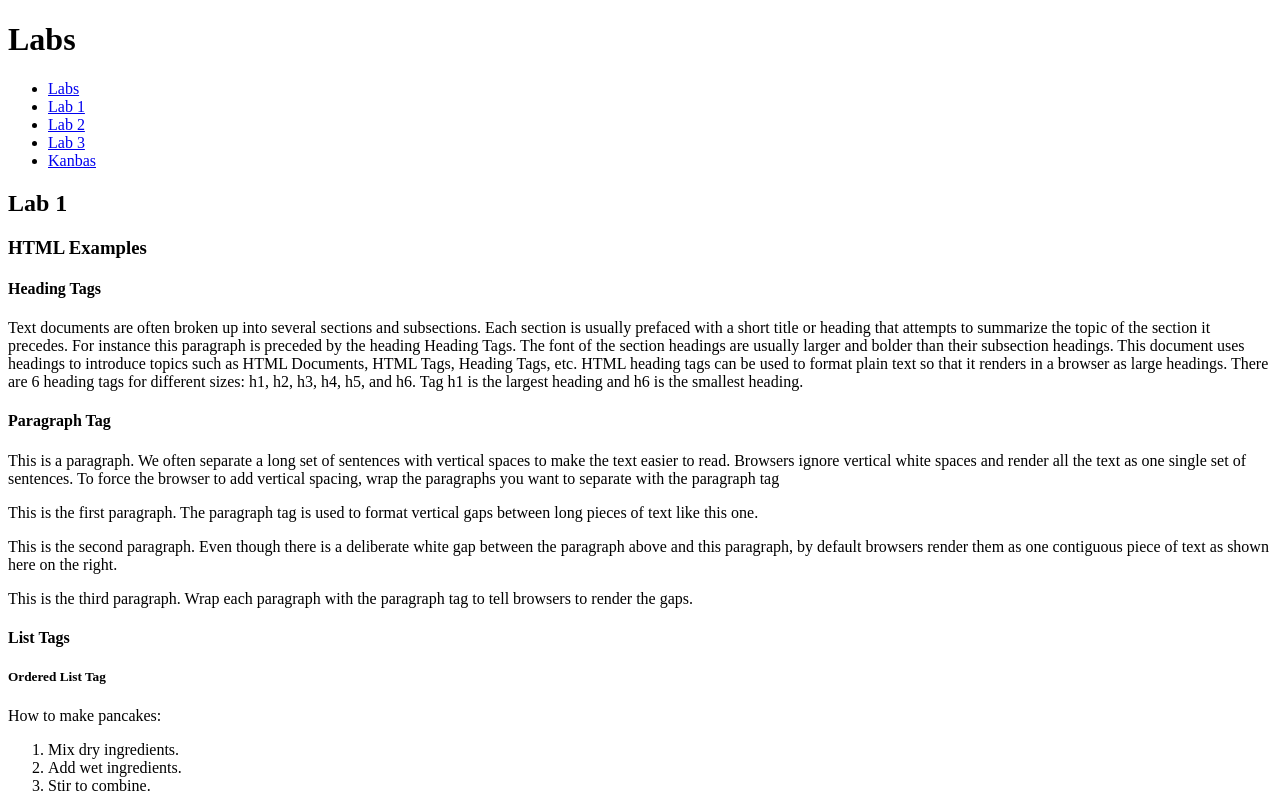
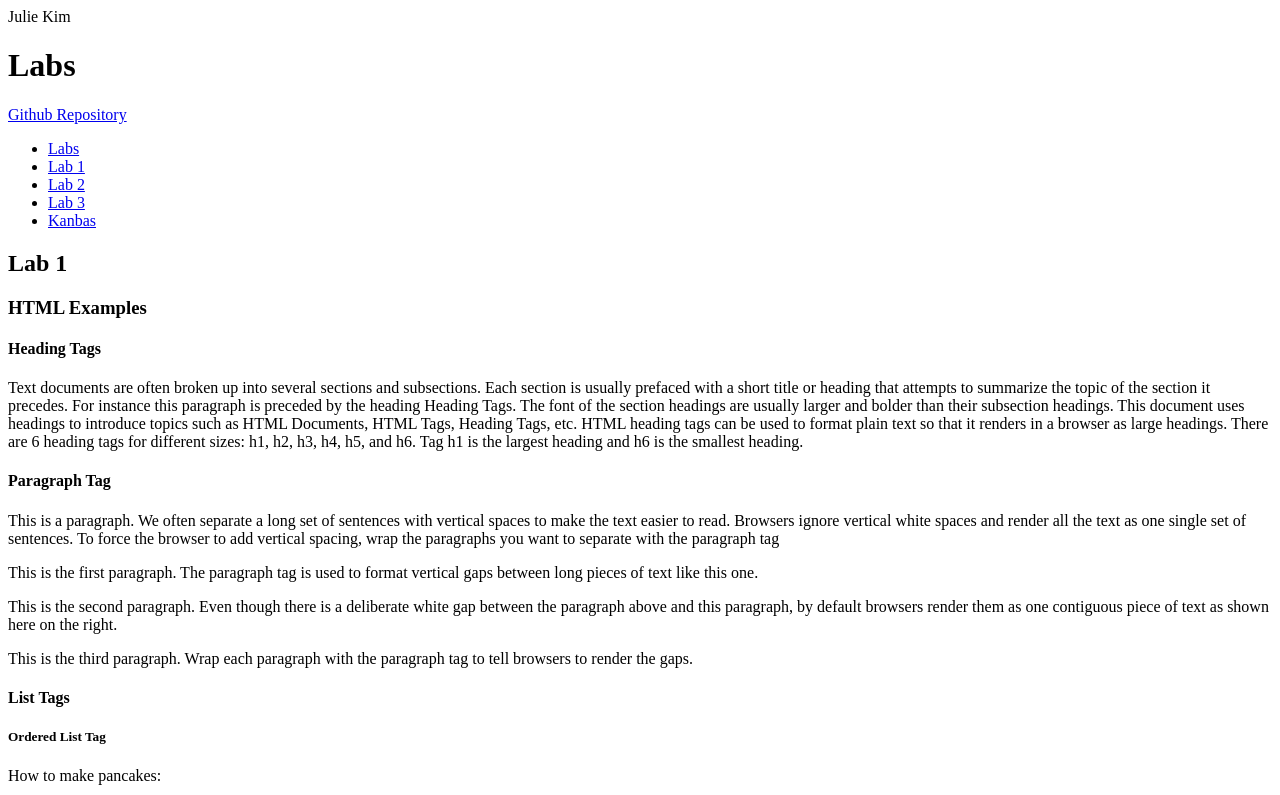
Before and after one commit to jjuliekim/kanbas-react-web-app, a React (Create React App) app: page /#/Labs/Lab1 in a window 1280 px wide. Shown: the top 795 px of the page. Built offline with nearby package versions, Linux system fonts and the light colour scheme.

Commit message:
added git repo link

```diff
--- a/src/Labs/index.tsx
+++ b/src/Labs/index.tsx
@@ -1,3 +1,4 @@
+// Julie Kim
 import Lab1 from "./Lab1"
 import { Route, Routes, Navigate } from "react-router";
 import TOC from "./TOC";
@@ -6,7 +7,9 @@ import Lab3 from "./Lab3";
 export default function Labs() {
     return (
         <div id="wd-labs">
+            Julie Kim
             <h1>Labs</h1>
+            <a href="https://github.com/jjuliekim/kanbas-react-web-app.git" id="wd-github" target="_blank" rel="noreferrer" >Github Repository</a>
             <TOC />
             <Routes>
                 <Route path="/" element={<Navigate to="Lab1" />} />
```
